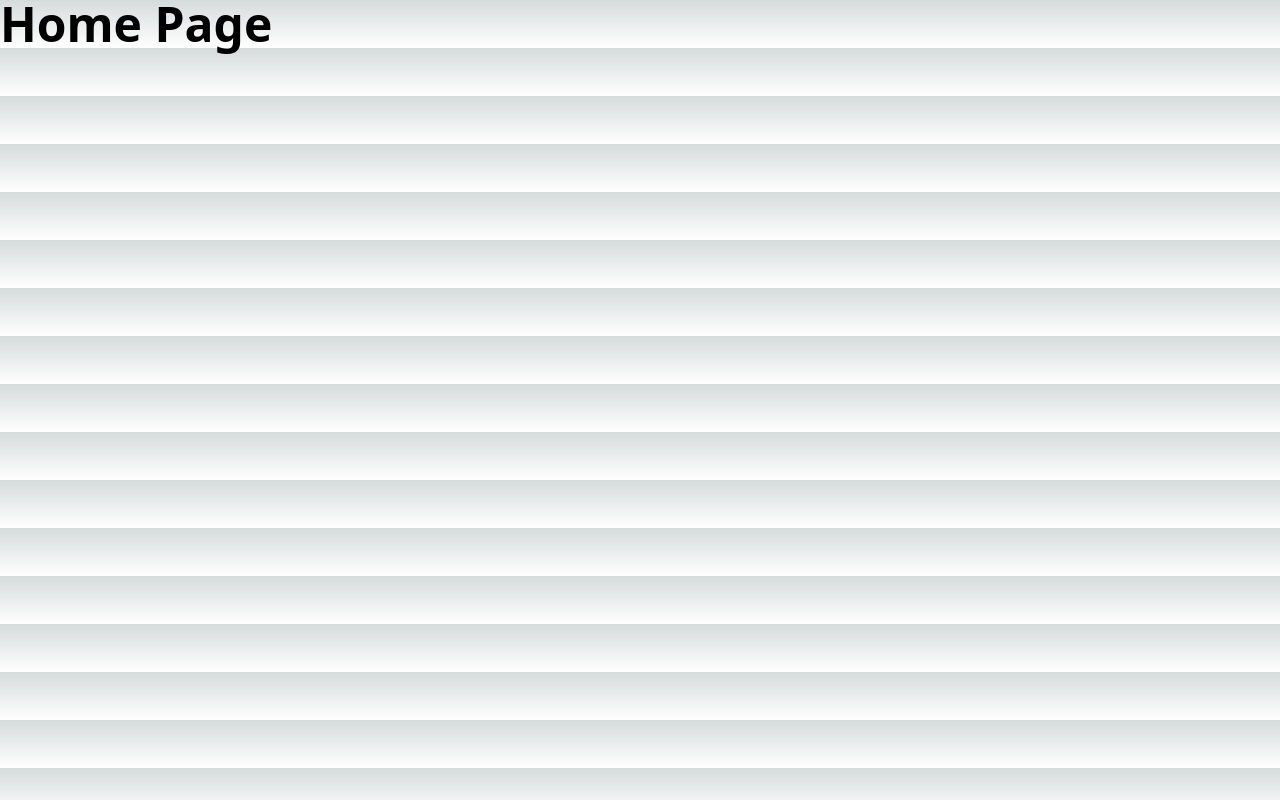
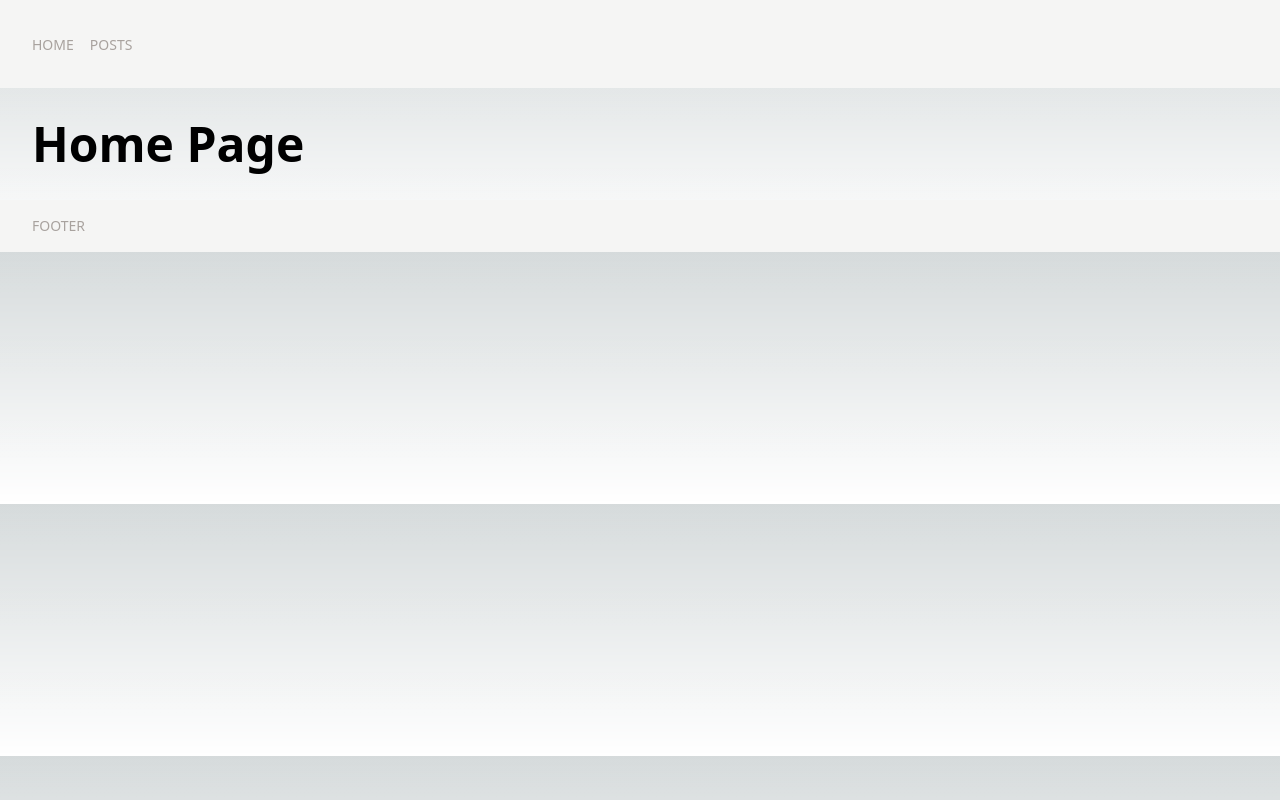
Before and after one commit to Konsequanzheng/contentful-blog, a Next.js app: page / in a window 1280 px wide. Built offline with nearby package versions, Linux system fonts and the light colour scheme.

Commit message:
Wrap all page content in layout

```diff
--- a/pages/_app.js
+++ b/pages/_app.js
@@ -1,5 +1,11 @@
 import '@/styles/globals.css'
+import Layout from '../components/layout'
 
 export default function App({ Component, pageProps }) {
-  return <Component {...pageProps} />
+
+  return (
+    <Layout>
+      <Component {...pageProps} />
+    </Layout>
+  )
 }
```
